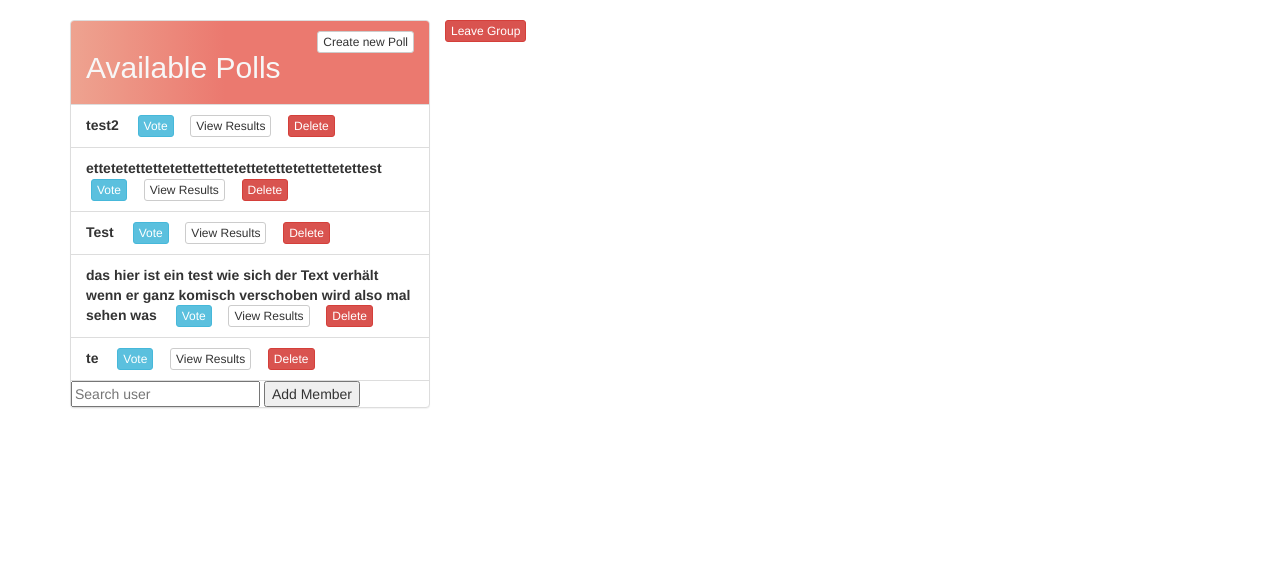
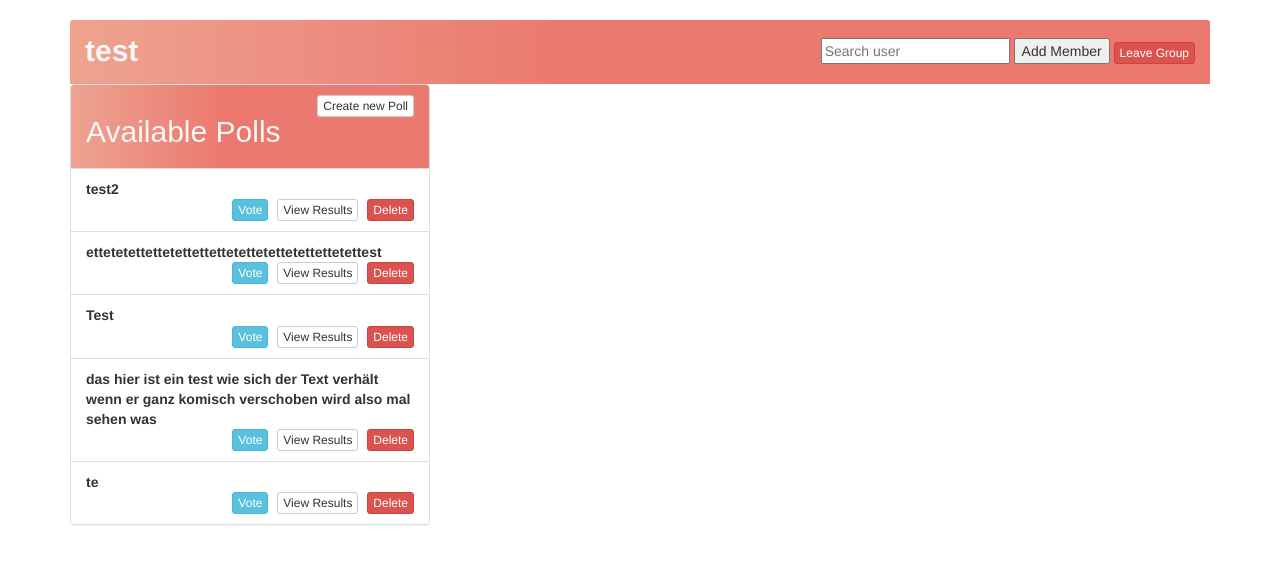
Before and after one commit to gretakbt/Web-Tech, a Django app: page /group/1/ in a window 1280 px wide. Shown: the part 52-616 px from the top of the page. Run offline with Django 4.2, Linux system fonts and the light colour scheme; a user stored in the database is signed in; data comes from the database, SQL or seed files in the repository; both versions use the stored data as it was after the commit; some libraries are stand-ins or nearby versions.

Commit message:
Group_detail_design

```diff
--- a/myproject/templates/base.html
+++ b/myproject/templates/base.html
@@ -34,7 +34,6 @@
                          margin-left: auto;
                     }
                     .panel-heading{
-                        color: #fff;
                         background: linear-gradient(90deg, #EEA390 0%, #EB796F 43%, #EB796F 100%);
                     }
                     .panel-title {
--- a/myproject/templates/group_detail.html
+++ b/myproject/templates/group_detail.html
@@ -5,25 +5,35 @@
 {% block main %}
 <!--angepasst gpt-->
 <style>
-      .list-group-item {
-        display: 100;
-        justify-content: space-between;
+    .button-container {
+        display: flex;
+        justify-content: flex-end;
         align-items: center;
-        word-wrap: break-word;
     }
 
-    .list-group-item strong {
-        flex: 1;
-        margin-right: 10px;
-        word-wrap: break-word;
-    }
-
-    .list-group-item .btn {
-        flex-shrink: 0;
+    .button-container .btn {
         margin-left: 5px;
     }
 </style>
-
+<!--angepasst-->
+<div class="panel-heading" style="display: flex; justify-content: space-between; align-items: center;">
+    <div class="panel-title">
+        {{ group.name }}
+    </div>
+    <form method="post" action="{% url 'add_member' group_id=group.id %}">
+        {% csrf_token %}
+        <input type="text" name="username" placeholder="Search user">
+        <button type="submit">Add Member</button>
+        <a href="{% url 'leave_group' group.id %}" class="btn btn-danger btn-xs" onclick="return confirm('Are you sure you want to leave this group?');">Leave Group</a>
+    </form>
+    {% if messages %}
+    <ul class="messages">
+    {% for message in messages %}
+    <li{% if message.tags %} class="{{ message.tags }}"{% endif %}>{{ message }}</li>
+    {% endfor %}
+    </ul>
+    {% endif %}
+</div>
 <div class="row">
     <div class="col-lg-4 col-lg-offset-0"> <!--angepasst-->
         <div class="panel panel-default">
@@ -36,9 +46,10 @@
 
             <ul class="list-group">
                 {% for poll in polls %}
+                <!--angepasst-->
                 <li class="list-group-item">
                     <strong>{{ poll.question }}</strong>
-                    <span>
+                    <div class="button-container">
                         <a href="{% url 'vote' poll.id %}" class="btn btn-info btn-xs">Vote</a> &nbsp;
                         <a href="{% url 'results' poll.id %}" class="btn btn-default btn-xs">View Results</a> &nbsp;
                         <!--angepasst GPT-->
@@ -46,29 +57,11 @@
                             {% csrf_token %}
                             <button type="submit" class="btn btn-danger btn-xs">Delete</button>
                         </form>
-                    </span>
+                    </div>
                 </li>
                 {% endfor %}
             </ul>
-
-            <div>
-                <form method="post" action="{% url 'add_member' group_id=group.id %}">
-                    {% csrf_token %}
-                    <input type="text" name="username" placeholder="Search user">
-                    <button type="submit">Add Member</button>
-                </form>
-                {% if messages %}
-                <ul class="messages">
-                {% for message in messages %}
-                <li{% if message.tags %} class="{{ message.tags }}"{% endif %}>{{ message }}</li>
-                {% endfor %}
-                </ul>
-                {% endif %}
-            </div>
-
-
         </div>
     </div>
-    <a href="{% url 'leave_group' group.id %}" class="btn btn-danger btn-xs" onclick="return confirm('Are you sure you want to leave this group?');">Leave Group</a>
 </div>
 {% endblock %}
--- a/myproject/templates/group_list.html
+++ b/myproject/templates/group_list.html
@@ -20,7 +20,6 @@
                     <h3>
                       <a href="{% url 'group_detail' group.id %}" style="text-decoration: none;">{{ group.name }}</a><!--angepasst-->
                     </h3>
-
                   </div>
                   {% endfor %}
                 </ul>
```
Also changed, not shown: myproject/db.sqlite3.
